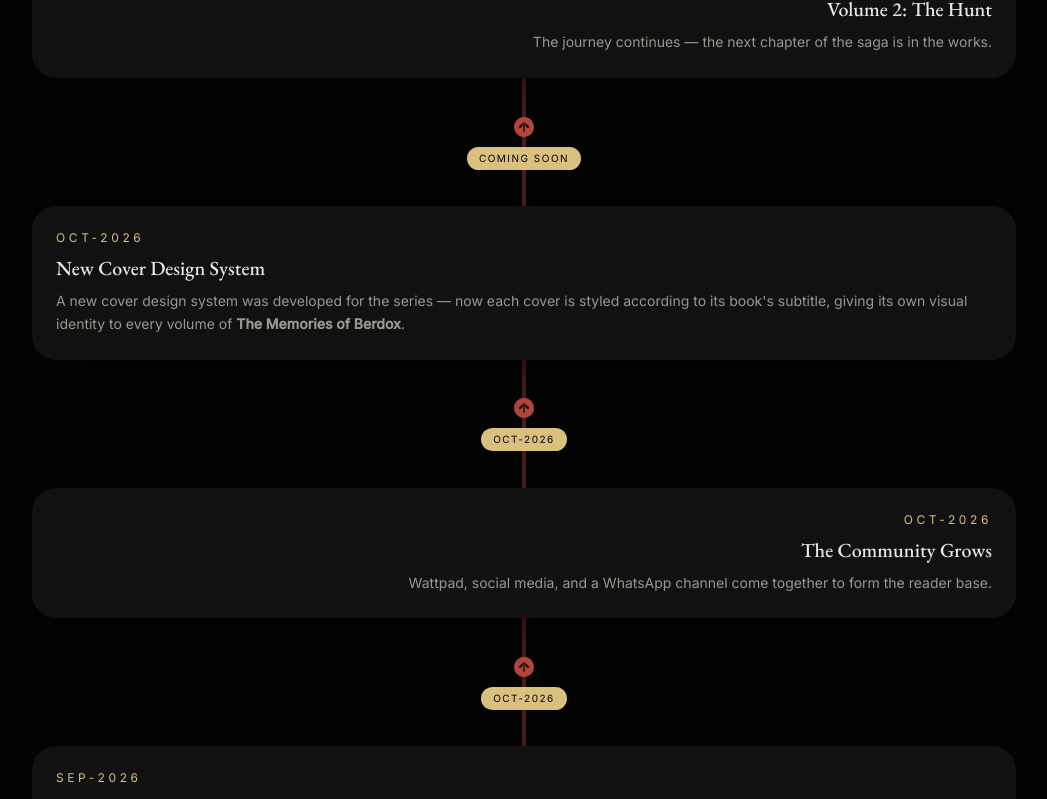
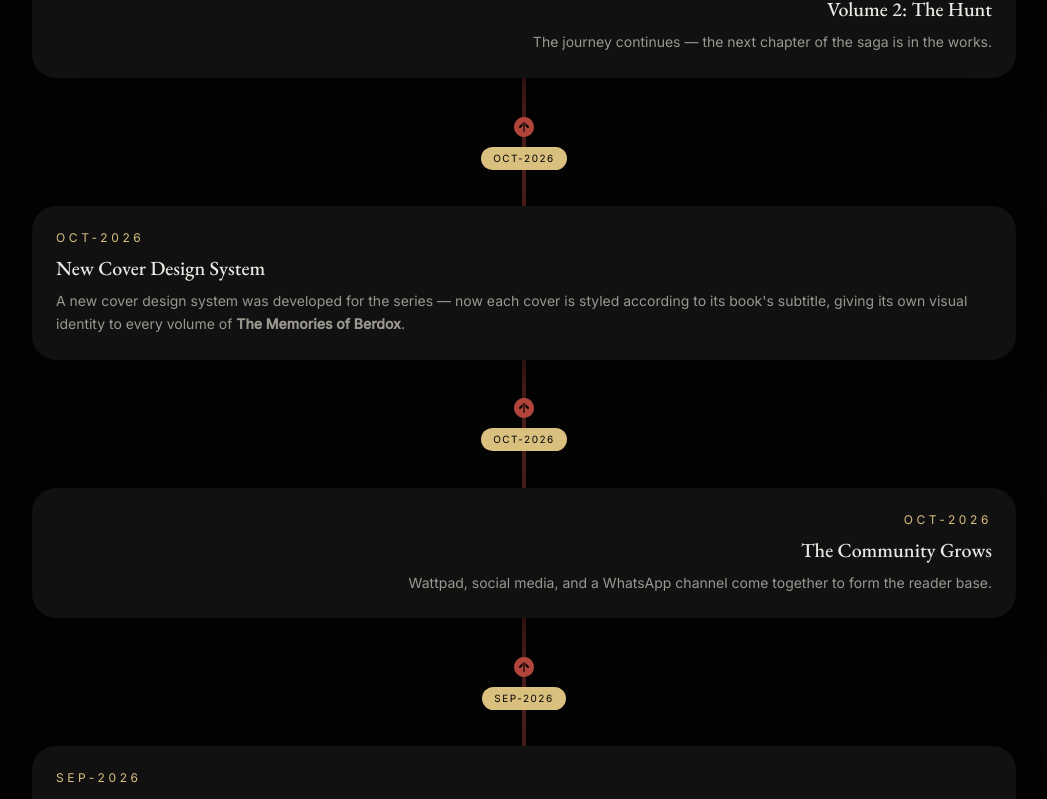
Before and after one commit to rafaelturse/thedominatorofsouls, a Next.js app: page /timeline in a window 1280 px wide. Shown: the part 1832-2631 px from the top of the page, without its empty margins (116-1163 px from the left). Built offline with nearby package versions, Linux system fonts and the light colour scheme.

Commit message:
pill date

```diff
--- a/components/Timeline.tsx
+++ b/components/Timeline.tsx
@@ -61,7 +61,7 @@ export default function Timeline({ events }: { events: TimelineEvent[] }) {
                                         <CircleArrowUpIcon size={24} />
                                     </span>
                                     <span className="z-10 rounded-full bg-gold-soft px-3 py-1 font-body text-[10px] uppercase tracking-[0.15em] text-bg transition-colors duration-300 group-hover:bg-red-soft">
-                                        {t(event.date)}
+                                        {t(events[i + 1].date)}
                                     </span>
                                 </button>
                             )}
```
